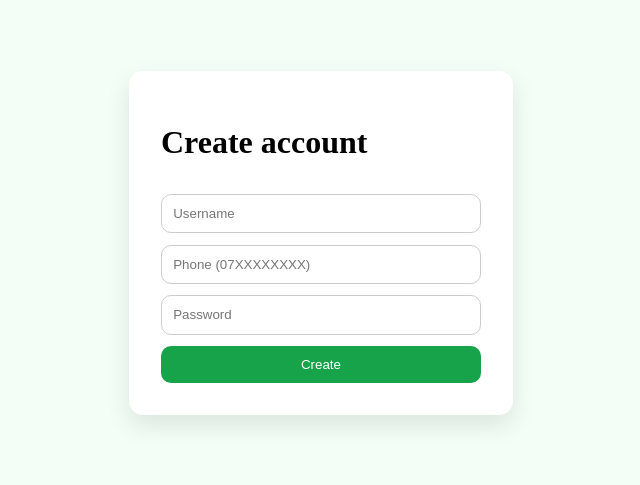
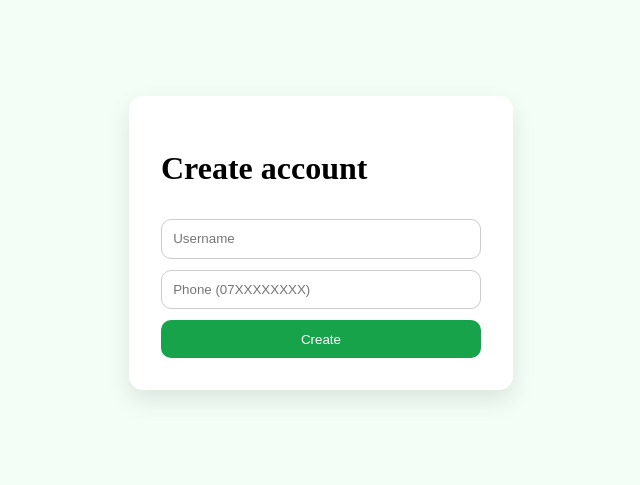
Before and after one commit to sydnerick09/migori, a Next.js app: page /signup in a window 1280 px wide. Shown: the part 165-650 px from the top of the page, without its empty margins (319-959 px from the left). Built offline with nearby package versions, Linux system fonts and the light colour scheme.

Commit message:
fix css module button selector

```diff
--- a/app/signup/page.js
+++ b/app/signup/page.js
@@ -7,6 +7,8 @@ export default function Signup() {
   const [form, setForm] = useState({ username: '', phone: '', password: '' });
   const [error, setError] = useState('');
   const router = useRouter();
-  async function submit(e){e.preventDefault();setError('');const r=await fetch('/api/auth/signup',{method:'POST',headers:{'Content-Type':'application/json'},body:JSON.stringify(form)});const d=await r.json();if(!r.ok)return setError(d.error);localStorage.setItem('phone',form.phone);router.push('/assessment/1');}
-  return <main className={styles.wrap}><form onSubmit={submit} className={styles.card}><h1>Create account</h1><input placeholder='Username' onChange={e=>setForm({...form,username:e.target.value})} required/><input placeholder='Phone (07XXXXXXXX)' pattern='^(?:\\+254|0)[17]\\d{8}$' onChange={e=>setForm({...form,phone:e.target.value})} required/><input type='password' placeholder='Password' onChange={e=>setForm({...form,password:e.target.value})} required/><button>Create</button>{error&&<p>{error}</p>}</form></main>
+  async function submit(e){e.preventDefault();setError('');
+  const r=await fetch('/api/auth/signup',{method:'POST',headers:{'Content-Type':'application/json'},body:JSON.stringify(form)});
+  const d=await r.json();if(!r.ok)return setError(d.error);localStorage.setItem('phone',form.phone);router.push('/assessment/1');}
+  return <main className={styles.wrap}><form onSubmit={submit} className={styles.card}><h1>Create account</h1><input placeholder='Username' onChange={e=>setForm({...form,username:e.target.value})} required/><input placeholder='Phone (07XXXXXXXX)' pattern='^(?:\\+254|0)[17]\\d{8}$' onChange={e=>setForm({...form,phone:e.target.value})} required/><button>Create</button>{error&&<p>{error}</p>}</form></main>
 }
```
